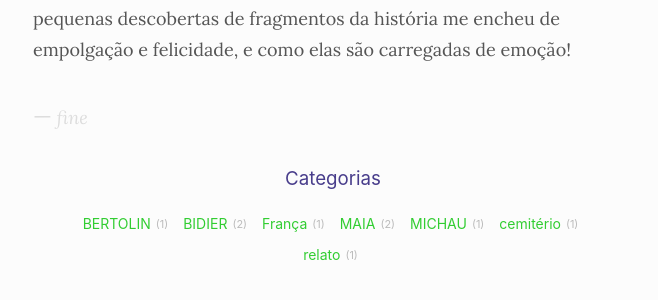
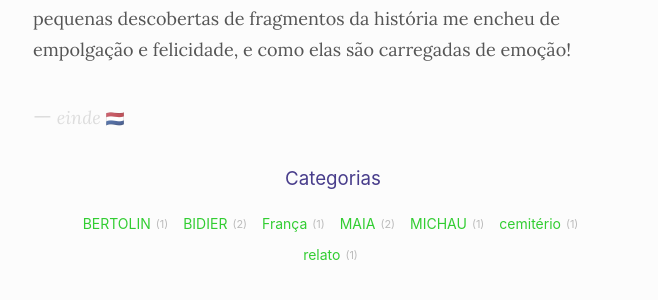
Before and after one commit to flaviodut/antepassados, a Jekyll site: the page built from _posts/2018-01-18-o-inicio.md, in a window 1280 px wide. Shown: the part 2654-2954 px from the top of the page, without its empty margins (307-965 px from the left). Built offline with Jekyll 4.4.1, drawn with Linux system fonts in a browser that asks for light colours; comment, search, counter and statistics services are not loaded.

```diff
--- a/_layouts/default.html
+++ b/_layouts/default.html
@@ -22,4 +22,5 @@ layout: compress
 
   </body>
 
+  <script src="{{ site.url }}{{ site.baseurl }}//assets/main.js"></script>
 </html>
--- a/_layouts/post.html
+++ b/_layouts/post.html
@@ -63,16 +63,3 @@ layout: default
     {% include disqus_comments.html %}
   {% endif %}
 </article>
-
-<script>
-  (function(){
-    const fimEl = document.querySelector('#fim');
-
-    if (fimEl) {
-      const fimArr = [['fim', 'pt-br'], ['fine', 'it'], ['finir', 'fr'], ['einde', 'nl']];
-      const fimRand = Math.floor(Math.random()*fimArr.length);
-
-      fimEl.innerHTML = `&#8212; <i lang="${fimArr[fimRand][1]}">${fimArr[fimRand][0]}</i>`;
-    }
-  })();
-</script>
--- a/_sass/minima.scss
+++ b/_sass/minima.scss
@@ -1,6 +1,6 @@
 @charset "utf-8";
 
-$base-font-family: -apple-system, BlinkMacSystemFont, "Segoe UI", Roboto, "Helvetica Neue", Arial, sans-serif, "Apple Color Emoji", "Segoe UI Emoji", "Segoe UI Symbol" !default;
+$base-font-family: -apple-system, BlinkMacSystemFont, "Segoe UI", Helvetica, Arial, sans-serif, "Apple Color Emoji", "Segoe UI Emoji", "Segoe UI Symbol" !default;
 $base-font-family-post: 'Lora', 'Georgia', serif !default;
 $base-font-size: 1rem !default;
 $base-font-weight: 400 !default;
--- a/_sass/partials/_post.scss
+++ b/_sass/partials/_post.scss
@@ -221,4 +221,10 @@
 
 .fim {
   color: #ddd;
+
+  span {
+    font-size: 85%;
+    font-style: normal;
+    opacity: .75;
+  }
 }
--- /dev/null
+++ b/assets/main.js
@@ -0,0 +1,8 @@
+const fimEl = document.querySelector('#fim');
+
+if (fimEl) {
+  const fimArr = [['fim', 'pt', '🇵🇹'], ['fine', 'it', '🇮🇹'], ['finir', 'fr', '🇫🇷'], ['einde', 'nl', '🇳🇱']];
+  const fimRand = Math.floor(Math.random() * fimArr.length);
+
+  fimEl.innerHTML = `&#8212; <i lang="${fimArr[fimRand][1]}">${fimArr[fimRand][0]} <span>${fimArr[fimRand][2]}</span></i>`;
+}
```
